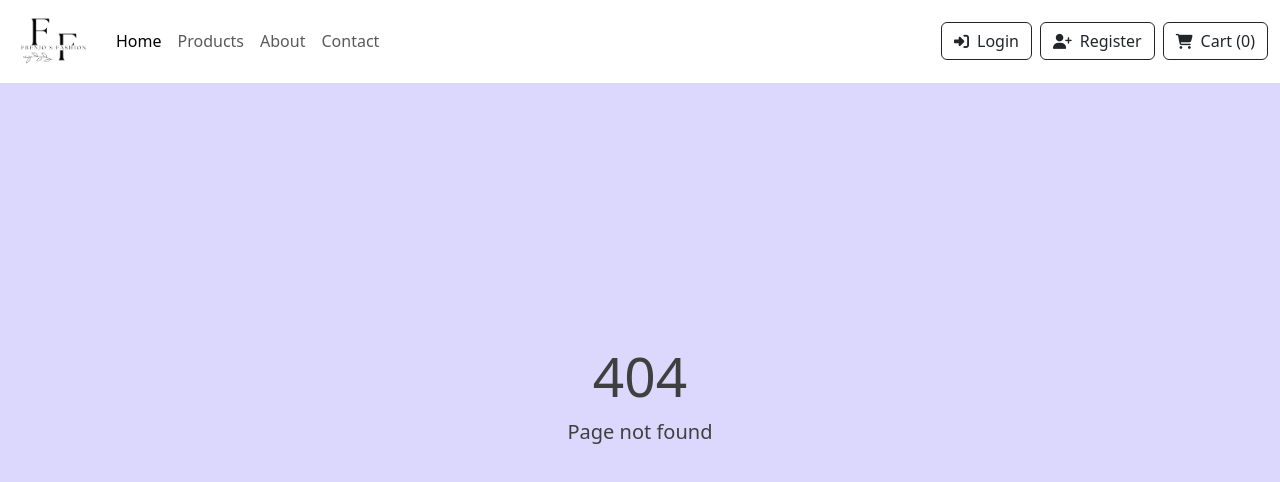
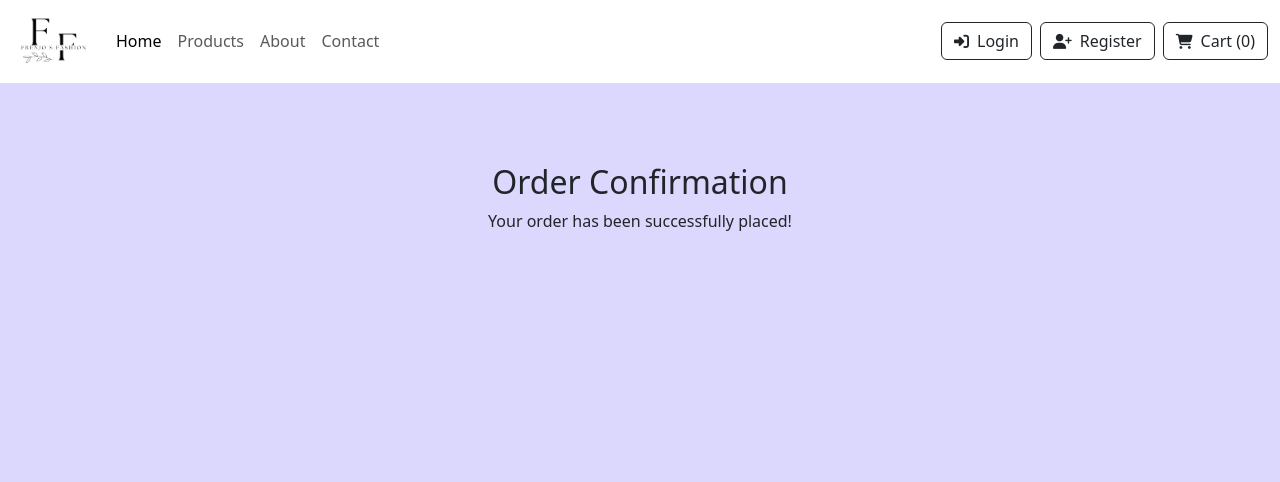
Before and after one commit to Brendafrenjo/e-commerce-app, a React (Create React App) app: page /order-confirmation in a window 1280 px wide. Before the commit this address led to /not-found. Shown: the top 482 px of the page. Built offline with nearby package versions, Linux system fonts and the light colour scheme.

Commit message:
Created OrderConfirmation.js

```diff
--- a/src/App.js
+++ b/src/App.js
@@ -11,6 +11,7 @@ import LogIn from "./LogIn";
 import Cart from "./Cart";
 import NotFound from "./NotFound";
 import Checkout from "./Checkout";
+import OrderConfirmation from "./OrderConfirmation";
 
 function App() {
   return (
@@ -24,6 +25,7 @@ function App() {
         <Route path="/cart" element={<Cart />} />
         <Route path="/not-found" element={<NotFound />} />
         <Route path="/checkout" element={<Checkout />} />
+        <Route path="/order-confirmation" element={<OrderConfirmation />} />
         <Route exact path="/" element={<Home />} />
         <Route path="*" element={<Navigate to="/not-found" />} />
       </Routes>
--- a/src/Checkout.js
+++ b/src/Checkout.js
@@ -89,7 +89,7 @@ export default function Checkout() {
       setOrderPlaced(true);
 
       // Use history.push to navigate to the order confirmation page
-      navigate.push("/order-confirmation");
+      navigate("/order-confirmation");
     } else {
       // Handle incomplete checkout (e.g., show an error message)
       alert("Please provide complete shipping information.");
--- /dev/null
+++ b/src/OrderConfirmation.css
@@ -0,0 +1,7 @@
+h2 {
+  font-weight: 400;
+}
+
+.OrderConfirmation {
+  margin: 80px 0;
+}
--- /dev/null
+++ b/src/OrderConfirmation.js
@@ -0,0 +1,11 @@
+import React from "react";
+import "./OrderConfirmation.css";
+
+export default function OrderConfirmation() {
+  return (
+    <div className="OrderConfirmation">
+      <h2>Order Confirmation</h2>
+      <p>Your order has been successfully placed!</p>
+    </div>
+  );
+}
```
